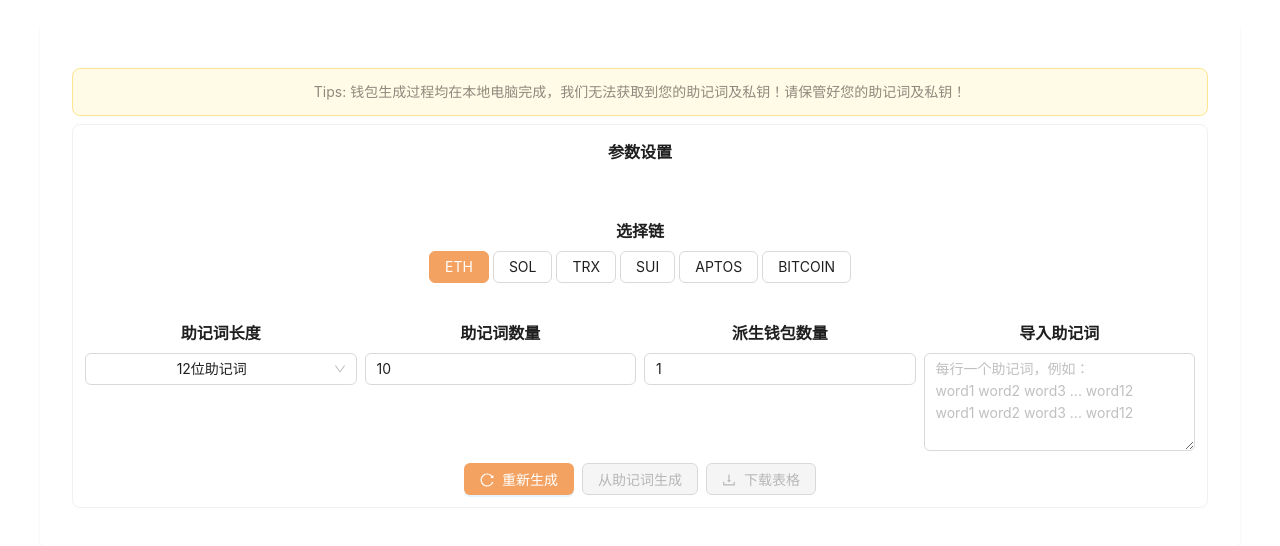
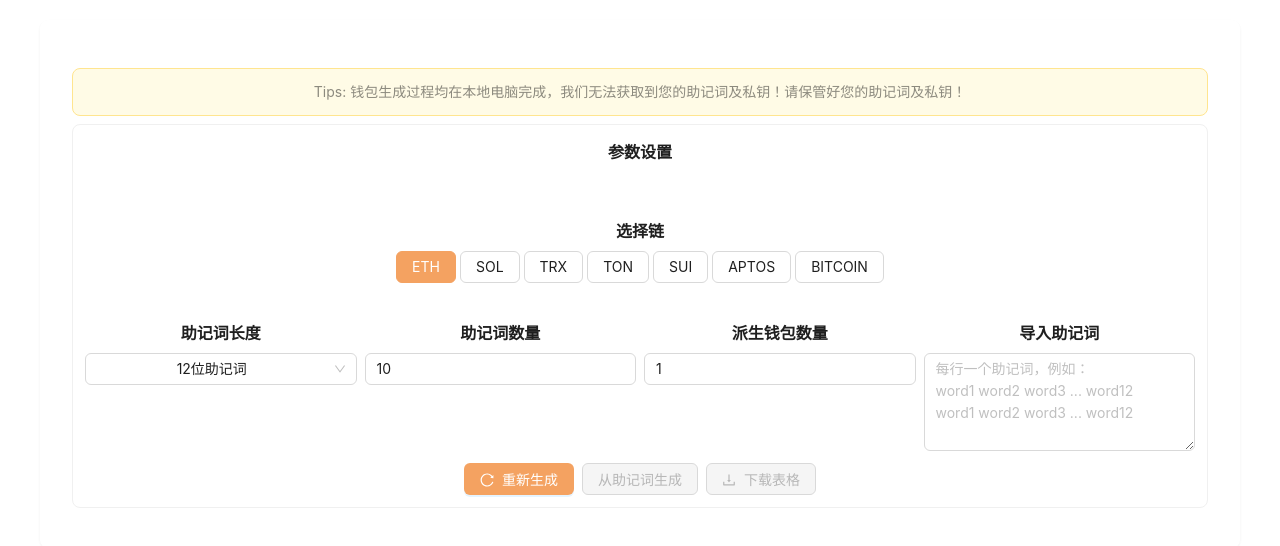
Before and after one commit to 0xachong/wallet_gen, a React (Vite) app: page / in a window 1280 px wide. Shown: the top 546 px of the page. Built offline with nearby package versions, Linux system fonts and the light colour scheme.

Commit message:
增加ton链的支持

```diff
--- a/package.json
+++ b/package.json
@@ -19,6 +19,7 @@
     "@okxweb3/coin-sui": "^1.0.0",
     "@okxweb3/coin-tron": "^1.0.0",
     "@okxweb3/coin-aptos": "^1.0.0",
+    "@okxweb3/coin-ton": "^1.0.0",
     "antd": "^5.23.3",
     "ethers": "^5.7.2",
     "react": "^18.2.0",
--- a/src/components/WalletGenerator.tsx
+++ b/src/components/WalletGenerator.tsx
@@ -21,7 +21,7 @@
     });
     const [mnemonicList, setMnemonicList] = useState('');
 
-    const chains: ChainType[] = ['ETH', 'SOL', 'TRX', 'SUI', 'APTOS', 'BITCOIN'];
+    const chains: ChainType[] = ['ETH', 'SOL', 'TRX', 'TON', 'SUI', 'APTOS', 'BITCOIN'];
 
     useEffect(() => {
         // 设置进度回调
@@ -72,6 +72,13 @@
         setLoading(false);
     };
 
+    const handleChainChange = (value: ChainType) => {
+        setOptions(prev => ({ ...prev, chain: value }));
+        if (value === 'TON') {
+            message.warning('注意: TON 生成私钥及地址目前仅支持 OKX 钱包，与其他钱包可能不兼容');
+        }
+    };
+
     return (
         <div className="wallet-generator">
             <Card bordered={false} style={{ padding: '8px' }}>
@@ -94,7 +101,7 @@
                         <Title level={5} style={{ marginBottom: '8px' }}>选择链</Title>
                         <Radio.Group
                             value={options.chain}
-                            onChange={e => setOptions(prev => ({ ...prev, chain: e.target.value }))}
+                            onChange={e => handleChainChange(e.target.value)}
                             buttonStyle="solid"
                             size="middle"
                         >
```
Also changed, not shown: src/types.ts (+6 -1 lines), 1 other file (tests, documents, lock files or other folders).
